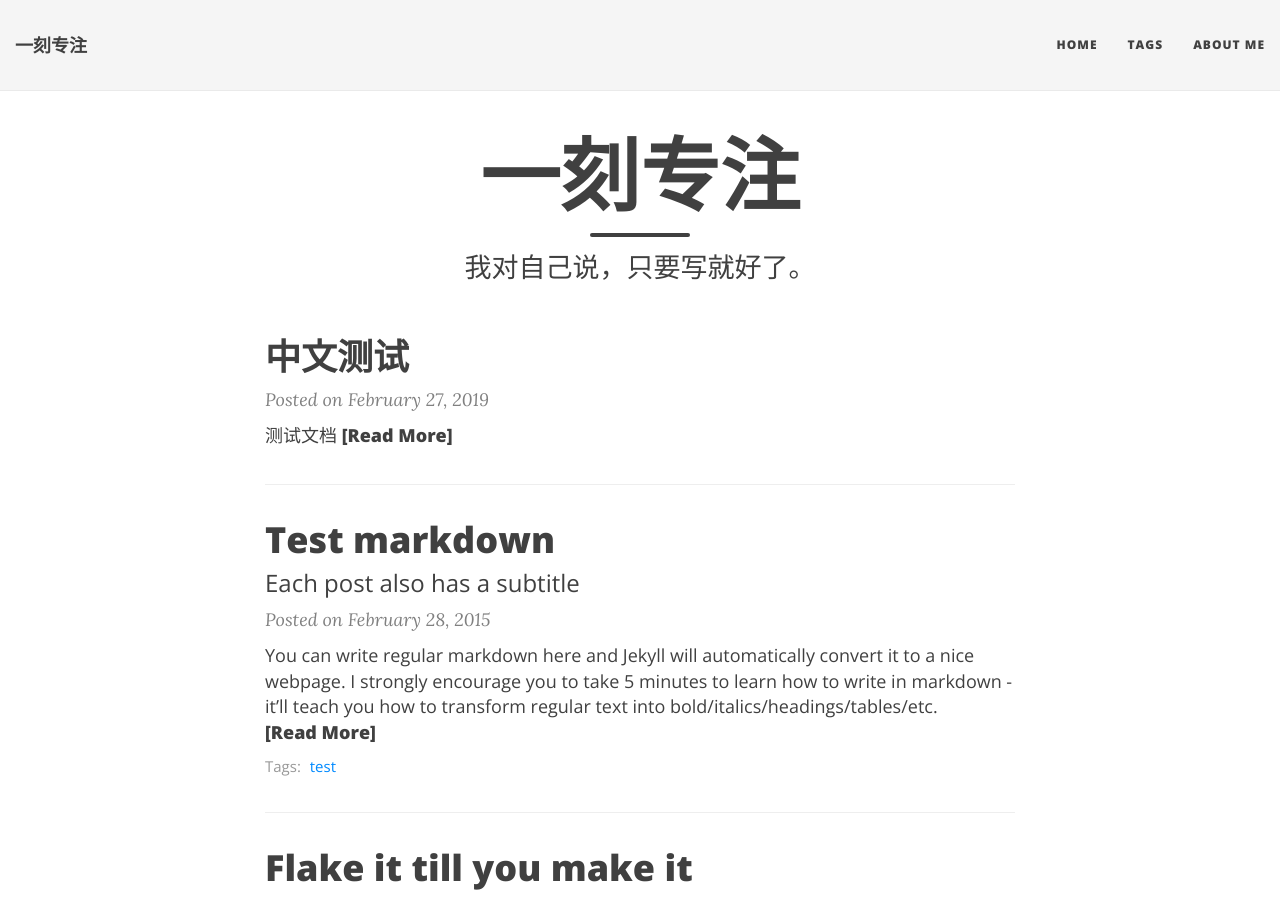
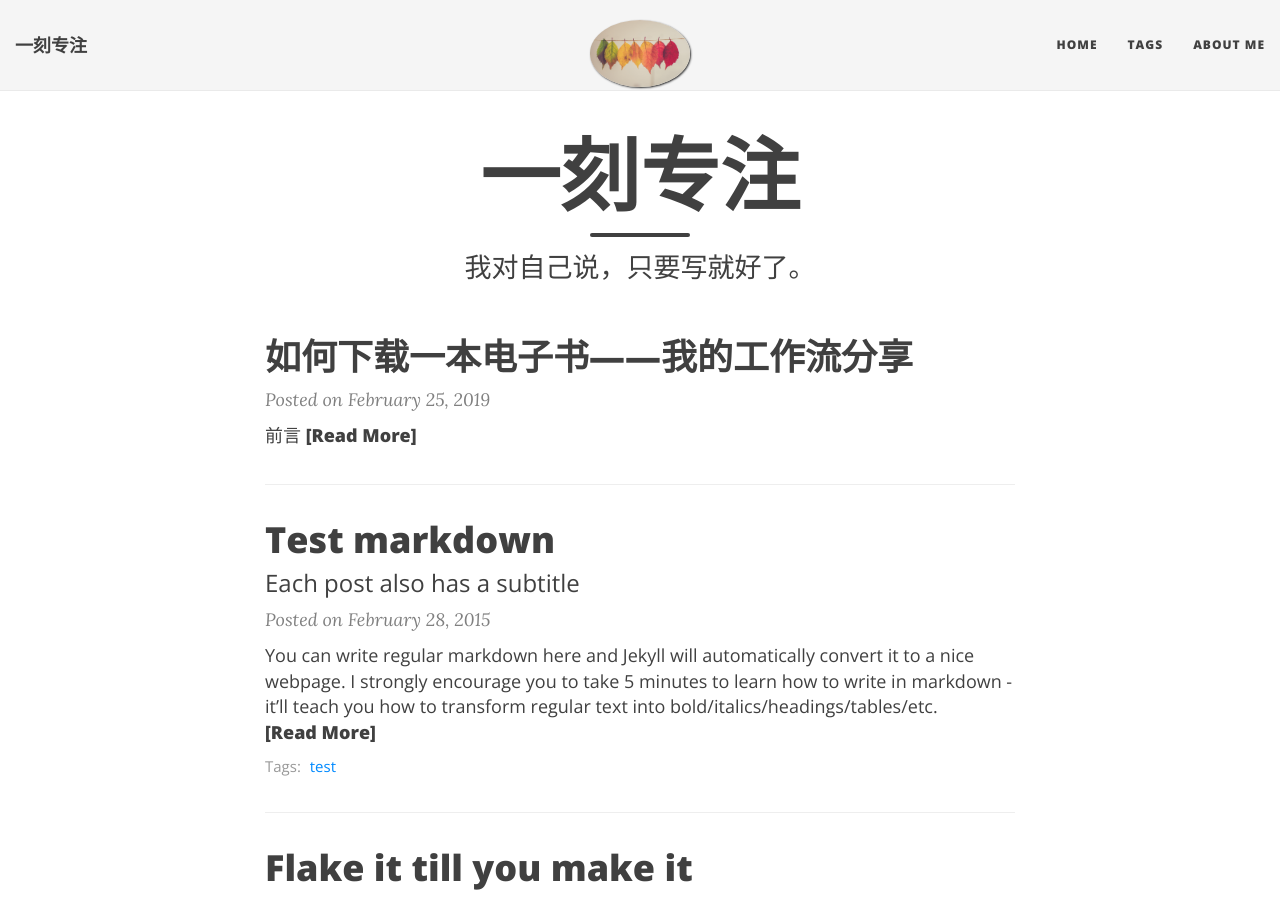
Before and after one commit to mihouta/mihouta.github.io, a Jekyll site: the page built from index.html, in a window 1280 px wide and 900 px high. Built offline with Jekyll 4.4.1, drawn with Linux system fonts in a browser that asks for light colours; nearby versions of some CDN libraries; the list of posts is cut into pages by our own code; some of the changed lines change nothing that is shown.

Commit message:
first post and minor config

```diff
--- a/_config.yml
+++ b/_config.yml
@@ -29,7 +29,7 @@ navbar-links:
 
 # Image to show in the navigation bar - image must be a square (width = height)
 # Remove this parameter if you don't want an image in the navbar
-# avatar: "/img/avatar-icon.png"
+avatar: "/img/avatar-icon.png"
 
 # If you want to have an image logo in the top-left corner instead of the title text,
 # then specify the following parameter
@@ -89,8 +89,8 @@ social-network-links:
 
 # Select which share links to show in posts
 share-links-active:
-  twitter: true
-  facebook: true
+  twitter: false
+  facebook: false
   google: false
   linkedin: false
 
--- /dev/null
+++ b/_posts/2019-02-25-how-to-download-ebook.md
@@ -0,0 +1,112 @@
+---
+layout: post
+title: 如何下载一本电子书——我的工作流分享
+---
+
+## 前言
+
+作为一个自认为的阅读爱好者及工作流及方法论爱好者，把自己下载电子书的一套流程总结出来，供大家参考。因为专业及兴趣所向原因，对每个人的适用性可能会有所不同。
+
+## 第一步 确定需求
+
+比如何找到一本电子书更重要的，是如何确定读哪一本书。目前是注意力经济的年代，有太多的东西想攫取人的注意力，管理和规划自己的精力因此至关重要。选择读书，已经是很好的起点。之后选择什么书，因人而异，一些参考建议如下。
+
+- 不要简单跟随畅销榜单或者下载量榜单，随便找一本书来看。这个道理简单，属于管理自己注意力的一部分。
+- 经过一段时间的积累，建立自己的待读书单。不跟随榜单不代表不去参考，各种书单、别人的推荐、自己的搜索，最终可能都会指向一部分我们感兴趣的书籍，使用豆瓣或者其他各种工具建立自己的待读书单，并实时更新，以后有时间就可以排队阅读。
+- 经常逛逛喜欢的书店，会有意外收获。
+
+关于阅读分为哪些种类，又应该采取怎么样的方式，有两本书籍的论述非常好。先贤在前，无需赘述，直接引用如下。
+
+- 台湾作家郝明义的[《越读者》](https://book.douban.com/subject/3644095/)中，将阅读分为四种：
+  - 第一种阅读，是为了寻求人生在职业、工作、生活、生理、心理等方面，一些现实问题的直接解决之道。这一类很像是让我们有饱足感的主食。**主食阅读，又可以称之为“生存需求的阅读”。**
+  - 第二种阅读的特质，不求针对你人生的现实问题，提出直接的解决之道，然而，却可能帮助我们从一个看来间接，但是却非常根本的方向，思考这些问题或现象的本质是什么。这种阅读是在帮助我们体会人类生命深处的共鸣，思想深处的结晶，很像是饮食分类里的“美食”。**美食阅读，又可以称之为“思想需求的阅读”。**
+  - 第三种阅读，是为了帮助我们查证阅读过程中不了解的字义、语义、典故与出处，而进行的阅读，很像是饮食里的蔬菜、水果。**蔬果阅读，又可以称之为“工具需求的阅读”。**
+  - 第四种阅读，和前面三种的不同之处，在于没有一定得目的，不为了寻求现实问题的直接解决之道，不为了寻求思想的结晶，也不为了参考或查证，阅读就是为了娱乐、消遣，是一种休闲活动，很像是饮食里的甜食或零食，追求的就是口感。**甜食阅读，又可以称之为“休闲需求的阅读”。**
+
+- 经典书籍[《如何阅读一本书](https://book.douban.com/subject/1013208/)》将阅读方式分为四种：
+  - 基础阅读：相当于识字阶段的阅读。
+  - 检视阅读：在一定时间内，快速掌握一本书大意的阅读。
+  - 分析阅读：深入了解作者的意图，掌握全书的大纲，并懂得找出作者使用的关键字与他进行沟通。
+  - 主题阅读：针对一个主题，同时阅读好几本书，就不同作者之间的意见进行比对与辩证。
+
+## 第二步 自有书库检索
+
+相信很多和我一样的“松鼠症”患者，都建立了自己的电子书库。寻找一本电子书的第一步，应该是在自有书库中进行搜索，如果已经有之前的存货，那么直接享用即可。根据电子书库形式的不同，可以有各种检索方式。
+
+- **NAS存储。** 这是我自己采用的方式，将收集的电子书使用分类文件夹的方式储存在NAS中，需要时按照目录结构浏览或者使用NAS的搜索功能去搜寻。关于文件夹分类，并没有参考正规的图书馆学标准，而是按照自己的兴趣，分为非虚构、通识、文学、类型小说、技术、艺术、专业书籍、漫画、外语学习等等十几个一级文件夹，并在某些一级文件夹下设二级文件夹。这样的目录树结构，有利于一段时间内专注于某一领域的“主题阅读”。NAS文件夹存储方式的优点是：**简单、维护方便、家中及远程都可以随时访问。**
+
+- **Calibre书库。** Calibre作为知名的开源电子书管理软件，相信大多数电子书爱好者都很了解。我也曾雄心勃勃地想建立自己的Calibre书库，体验“君临群书”的感觉，后来因为不想花费太多时间维护书库而作罢（美其名曰节省时间来看书）。相关资源如下，有兴趣折腾的可以参考：
+  - [Calibre-web at Github](https://github.com/janeczku/calibre-web)
+  - [在群晖配合 calibre 搭建了一个个人的电子书网站](https://www.v2ex.com/t/388170)
+  - [群晖 NAS + Calibre-web 折腾记](https://www.v2ex.com/t/454902)
+  - [利用calibre在NAS上建立电子书服务器](https://www.jianshu.com/p/6a17474e578e)
+
+## 第三步 网络搜索
+
+#### 1. 各大正版电子书网站
+
+跟知识密度相比，电子书的价格可谓极其低廉。因此寻找一本电子书的第一步，不妨是各大正版资源，尤其如果订阅了Kindle Unlimited和知乎读书会等会员计划的话，可能有免费借阅的版本。关于正版电子书搜索，目前我没有找到聚合搜索引擎（欢迎推荐），常去的几个如下：
+	- [Kindle电子书](https://www.amazon.cn/Kindle%E7%94%B5%E5%AD%90%E4%B9%A6/b/ref=sa_menu_kindle_l2_116169071?ie=UTF8&node=116169071)
+	- [豆瓣阅读](https://read.douban.com/)
+	- [知乎书店](https://www.zhihu.com/pub/)
+
+#### 2. 鸠摩搜书
+
+非正版电子书搜索，我一般会从[鸠摩搜书](https://www.jiumodiary.com/)开始，简单且有效，如果能在这里一站解决，也少了后面很多麻烦。
+
+#### 3. E-ink板块
+
+鸠摩找不到的书，下一站我会前往[HiPDA](https://www.hi-pda.com/forum/)的E-ink板块，这是资深的电子墨水技术、设备及资源的讨论社区，注册后可以搜索。
+
+#### 4. 网上电子书库
+
+这些年也收集了不少网上的电子书库资源，浮浮沉沉，关关开开，截至目前（2019年1月）收藏夹中可用网站有：
+
+- [SoBooks](https://sobooks.cc/)
+- [ebooks](https://ebooks.run/)
+- [我的小书屋](http://mebook.cc/)
+- [好读](http://www.haodoo.net/)
+- [亿年书海](https://www.inien.com/w/#/Index)
+
+#### 5. 网盘搜索
+
+直接对百度网盘进行检索，也是一种简单粗暴的方法，结果良莠不齐，筛选成本高，适合一些难找的书籍和扫描版书籍。
+
+- [搜白度盘](http://www.sobaidupan.com/)
+- [盘搜](http://www.pansou.com/)
+
+#### 6. 淘宝和微信搜索
+
+在寻找某些专业书籍，尤其是扫描版书籍时，可以考虑万能的大淘宝，花上几块钱能解决的问题，也没有必要自己折腾。另外由于版权原因，淘宝有时会有过滤，这时可以试试看微信顶部的搜索。作为一个“Walled garden"，有时微信公众号也会给人意外的惊喜。
+
+#### 7. 英文电子书
+
+这一块研究不多，一些资源参考如下：
+
+- Amazon Kindle书店，无需赘言。
+- [海盗湾](https://thepiratebay.org/)，堪称传奇的网站，对于搜索一些畅销英文书有奇效。
+- [Standard Ebooks](https://standardebooks.org/)，对于版权已经进入公共领域的书籍，进行精校及排版的非营利性网站，适合下载英文名著等。
+- 使用[Usenet](https://baike.baidu.com/item/Usenet%E6%96%B0%E9%97%BB%E7%BB%84)方式下载，对于不熟悉的人来说，这是一个新的世界，也是在欧美这些版权保护非常成熟的地方，人们下载资源的一种方式。有英文书籍需求的人，可以先试试看用[NZBIndex](http://www.nzbindex.com/)网站来搜索是否有资源，如果确实有的话，自行学习研究Usenet相关知识。简单来说，多数方案是需要收费的，但是入门后很省心。
+
+#### 8. 特定种类书籍
+
+- 杂志，推荐以下渠道：
+  - [海盗湾](https://thepiratebay.org/)，可以下载每月新的欧美杂志，一般叫做Assorted Magazine，打包下载。
+  - 百度网盘及淘宝搜索
+
+- 漫画
+  - 日漫小站，之前这是一个非常棒的站点，在上面下载了不少经典离线观看，可惜目前已消失，怀念。
+  - 各种正版APP，例如漫画人、快看漫画、腾讯动漫、哔哩哔哩漫画等。目前版权保护日益完善，正版资源也日渐丰富，在线正版漫画的体验基本超过了之前下载观看的体验。
+
+## 第四步 实体书籍
+
+终究有些书，我们找不到电子版；终究有些书，电子版无法还原纸质版的体验；终究有些书，我们既需要电子版又需要实体版。终究，我们家里有个书架还是挺好看的。
+
+购买实体书籍的方式很多，不是本篇主题不多赘述（薅羊毛也并非我的强项）。以下几个资源供参考：
+
+- [豆瓣](www.douban.com)，把无人不知的豆瓣列在这里，一是出于私心热爱，二是买实体书确实经常用它的**比价**和**购书单**功能。
+- [多抓鱼](https://www.duozhuayu.com/)，多抓鱼是一个兴起不久的服务，主要模式是以B2C的方式买卖二手书籍，自己有不想要的书可以直接卖给平台，同时有想看的书也可以看看多抓鱼上面有没有。一些新书可以考虑在这上面买打折的二手版本。
+
+## 结语
+
+写本文的动机在于看了一篇文章，[Everything I've learned in 10 years of Blogging](https://ferrucc.io/posts/starting-a-blog/)，里面提到要与人分享你的所有秘密技巧，不要有所保留。深感启发，于是整理了自己这么多年积累下来的一个工作流，希望有所帮助。
--- a/_posts/2019-02-27-test-chinese.md
+++ /dev/null
@@ -1,21 +0,0 @@
----
-layout: post
-title: 中文测试
----
-
-# 测试文档
-
-#### 第一章
-
-以下是各家子公司
-- ABC
-- EFG
-- HIJK
-- LMN
-
-以下是二级公司
-- 123
-- 456
-- 789
-
-> Written with [StackEdit](https://stackedit.io/).
```
Also changed, not shown: img/avatar-icon.png.
